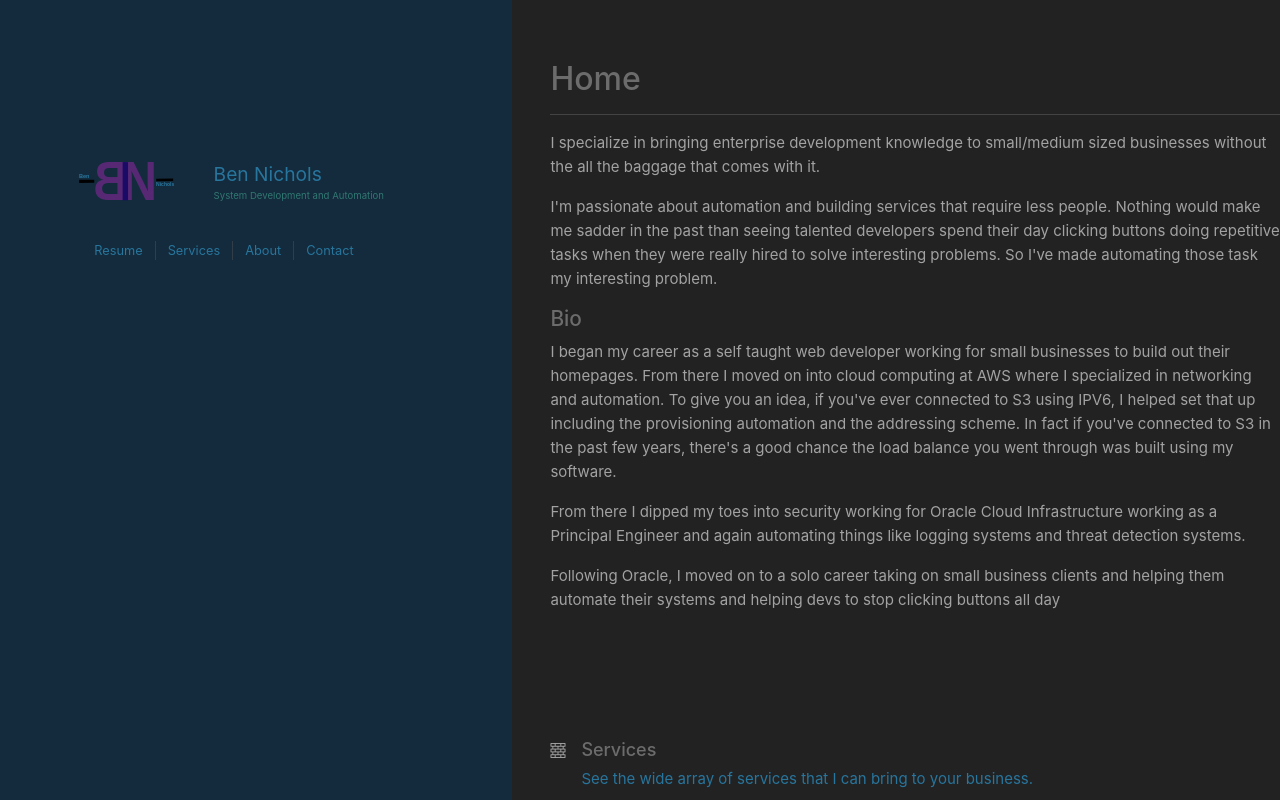
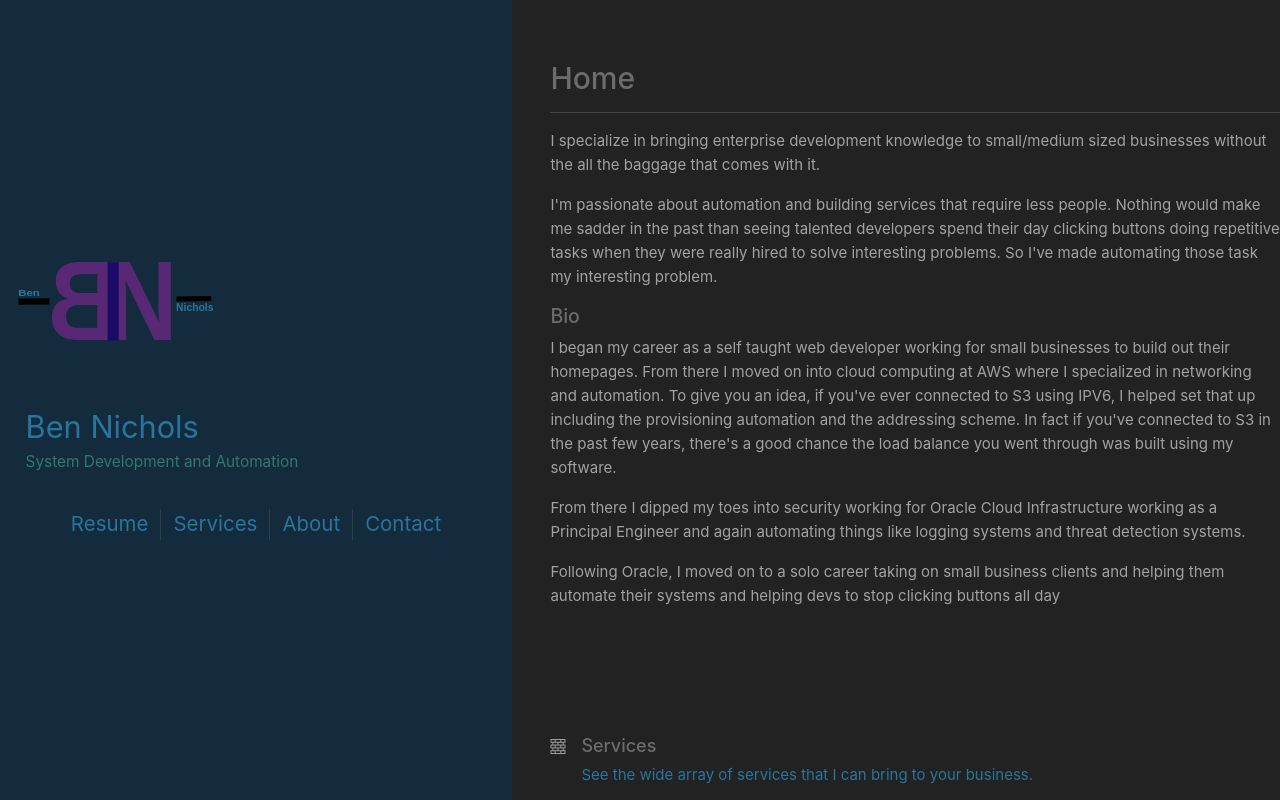
Before and after one commit to bnichs/bnichs-public, a Vue app in the folder bnichs/: page / in a window 1280 px wide. Shown: the top 800 px of the page. Built offline with nearby package versions, Linux system fonts and the light colour scheme.

Commit message:
Resize header

```diff
--- a/bnichs/src/App.vue
+++ b/bnichs/src/App.vue
@@ -157,13 +157,17 @@ header {
   line-height: 1.5;
   /*max-height: 100vh;*/
   background-color: var(--color-heading-bg);
-  padding: 5vh 0 8vh 0;
+  /*padding: 5vh 0 8vh 0;*/
+}
+
+header .wrapper {
+  margin: 30vh auto 0 auto;
 }
 
 
 nav {
   /*width: 100%;*/
-  font-size: 12px;
+  font-size: .9em;
   text-align: center;
   margin-top: 2rem;
   display: inline;
@@ -171,6 +175,7 @@ nav {
 
 nav a.router-link-exact-active {
   color: var(--color-subtitle);
+  text-decoration: underline;
 }
 
 nav a.router-link-exact-active:hover {
@@ -193,11 +198,15 @@ body{
   min-height: 100vh;
 }
 
+main {
+  min-height: 100vh
+}
+
 
 
 @media (min-width: 1024px) {
   body {
-    display: flex;
+    /*display: flex;*/
     place-items: center;
   }
 
@@ -213,7 +222,7 @@ body{
     display: flex;
     /*place-items: center;*/
     /*padding-right: calc(var(--section-gap) / 4);*/
-    padding: 20vh 0 0 5vw;
+    /*padding: 20vh 0 0 5vw;*/
     height: 100%;
   }
 
@@ -222,12 +231,13 @@ body{
     /*display: flex;*/
     /*place-items: flex-start;*/
     /*flex-wrap: wrap;*/
+    font-size: 1.6rem;
   }
 
   nav {
     text-align: left;
     margin-left: -1rem;
-    font-size: .8rem;
+    font-size: .8em;
 
     padding: 1rem 0;
     margin-top: -150px;
@@ -251,7 +261,17 @@ body{
   }
 
   header{
-    padding: 2vh 0 4vh 0;
+    /*padding: 2vh 0 4vh 0;*/
+  }
+
+  header .wrapper {
+    /*padding-top: 5vh;*/
+  }
+  header .wrapper {
+    margin: 0;
+    padding-top: 2vh;
+    padding-bottom: 5vh;
+    font-size: 1.0rem;
   }
 
   main{
--- a/bnichs/src/assets/main.css
+++ b/bnichs/src/assets/main.css
@@ -13,19 +13,19 @@ h1, h2, h3, h4, h5, h6{
 
 
 h1 {
-  font-size: 2.0rem;
+  font-size: 2.0em;
 }
 
 h2 {
-  font-size: 1.8rem;
+  font-size: 1.8em;
 }
 
 h3 {
-  font-size: 1.5rem;
+  font-size: 1.5em;
 }
 
 h4 {
-  font-size: 1.3rem;
+  font-size: 1.3em;
 }
 
 main {
--- a/bnichs/src/components/BNLogo.vue
+++ b/bnichs/src/components/BNLogo.vue
@@ -42,8 +42,8 @@ export default {
 }
 
 .bn-logo {
-  width: var(--logo-width);
-  height: var(--logo-height);
+  /*width: var(--logo-width);*/
+  /*height: var(--logo-height);*/
   /*margin: 0 auto 0 18vw;*/
 
 }
@@ -69,8 +69,8 @@ export default {
 
 
 #logoImg{
-  width: var(--logo-width);
-  height: var(--logo-height);
+  /*width: var(--logo-width);*/
+  /*height: var(--logo-height);*/
 
 }
 
--- a/bnichs/src/components/TitleBox.vue
+++ b/bnichs/src/components/TitleBox.vue
@@ -32,11 +32,17 @@ import BNLogo from './BNLogo.vue'
 <script lang="ts">
 </script>
 
+
 <style scoped>
 
 .logoWrapper{
   width: fit-content;
 }
+
+/*.bn-logo, .bn-logo #logoImg {*/
+/*  width: .1em;*/
+/*  height: .1em;*/
+/*}*/
 
 /*.title-box {*/
 /*  padding: 4vh 0 0 0;*/
@@ -50,12 +56,12 @@ import BNLogo from './BNLogo.vue'
 
 h1 {
   font-weight: 500;
-  font-size: 2.2rem;
+  font-size: 2.2em;
   /*top: -10px;*/
 }
 
 h3 {
-  font-size: 1.2rem;
+  font-size: 1.2em;
 }
 
 .greetings{
@@ -69,13 +75,13 @@ h3 {
 
 .the-name{
   width: fit-content;
-  font-size: 1.2rem;
+  font-size: 1.2em;
 }
 
 .the-subtitle{
   /*text-align: center;*/
   width: fit-content;
-  font-size: .6rem;
+  font-size: .6em;
   color: var(--color-subtitle);
 }
 
@@ -97,7 +103,7 @@ h3 {
     min-width: 290px;
   }
   .title-box{
-    margin: 0 0 0vh 2vw;
+    margin: 1.0em 0 0vh 2vw;
   }
 }
 
@@ -107,7 +113,7 @@ h3 {
   }
 
   .title-box{
-    margin: 0 0 0vh 5vw;
+    margin: 1.0em 0 0vh 5vw;
   }
 
   /*.greetings{*/
@@ -117,3 +123,14 @@ h3 {
 }
 
 </style>
+
+
+<style>
+/*.bn-logo {*/
+/*  width: 10em;*/
+/*}*/
+#logoImg {
+  width: 8em;
+  height: 5em;
+}
+</style>
```
